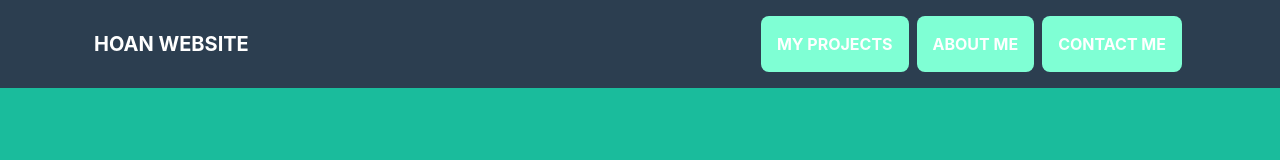
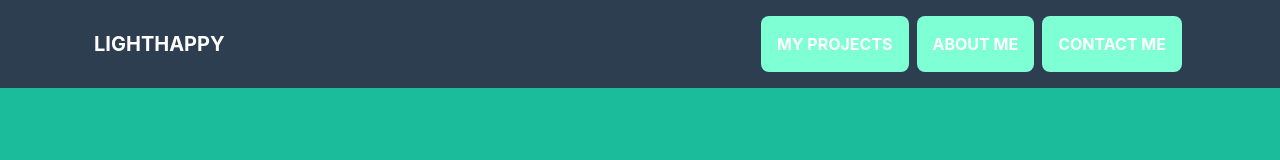
Before and after one commit to hoan-pham-duy/lighthappy_org_on_premises, a React (Create React App) app: page / in a window 1280 px wide. Shown: the top 160 px of the page. Built offline with nearby package versions, Linux system fonts and the light colour scheme; no server answers; what @aws-amplify/ui-react, aws-amplify would draw is missing.

Commit message:
Update NavBar.js

```diff
--- a/src/screens/Homepage/components/NavBar.js
+++ b/src/screens/Homepage/components/NavBar.js
@@ -13,7 +13,7 @@ class NavBar extends React.Component {
     return (
         <nav className='navbar navbar-expand-lg bg-secondary text-uppercase fixed-top' id='mainNav'>
         <div className='container'>
-          <a className='navbar-brand js-scroll-trigger' onClick={redirectTop}>Hoan Website</a>
+          <a className='navbar-brand js-scroll-trigger' onClick={redirectTop}>LIGHTHAPPY</a>
           <button className='navbar-toggler navbar-toggler-right text-uppercase font-weight-bold bg-primary text-white rounded' type='button' data-toggle='collapse' data-target='#navbarResponsive' aria-controls='navbarResponsive' aria-expanded='false' aria-label='Toggle navigation'>
             Menu
             <i className='fas fa-bars' />
```
